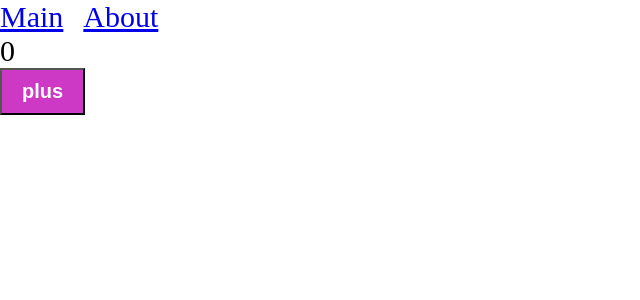
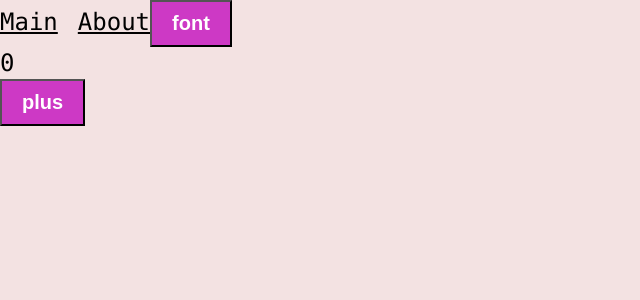
Before and after one commit to alexDose/prodReact, a React app: page / in a window 1280 px wide. Shown: the top 300 px of the page, without its empty margins (0-640 px from the left). Built offline with nearby package versions, Linux system fonts and the light colour scheme.

Commit message:
add Context, localStorage, decomposition

```diff
--- a/src/App.tsx
+++ b/src/App.tsx
@@ -1,15 +1,21 @@
-import React from 'react';
-import './index.scss'
+import React, {Suspense} from 'react';
+import './styles/index.scss'
 import {Link, Route, Routes} from "react-router-dom";
 import {MainPageAsync} from './pages/MainPage/MainPage.async';
 import {AboutPageAsync} from "./pages/AboutPage/AboutPage.async";
-import { Suspense } from 'react';
+import styles from './components/Counter.module.scss'
+import {UseTheme} from "./theme/useTheme";
+
 
 const App = () => {
+    const {theme, toggleTheme} = UseTheme()
+
     return (
-        <div className={'app'}>
+        <div className={`app ${theme}`}>
             <Link to={'/'}>Main</Link>
             <Link to={'/about'}>About</Link>
+            <button className={styles.btn} onClick={toggleTheme}>font
+            </button>
             <Suspense fallback={<div>Loading...</div>}>
                 <Routes>
                     <Route path={'/'} element={<MainPageAsync/>}/>
--- a/src/index.scss
+++ /dev/null
@@ -1,13 +0,0 @@
-* {
-  padding: 0;
-  margin: 0;
-  box-sizing: border-box;
-}
-
-.app {
-  font-size: 30px;
-
-  a + a {
-    margin-left: 20px;
-  }
-}
--- a/src/index.tsx
+++ b/src/index.tsx
@@ -1,10 +1,13 @@
 import {render} from "react-dom";
 import App from "./App";
 import {BrowserRouter} from "react-router-dom";
+import ThemeProvider from "./theme/ThemeProvider";
 
 render(
     <BrowserRouter>
-        <App/>
+        <ThemeProvider>
+            <App/>
+        </ThemeProvider>
     </BrowserRouter>,
     document.getElementById('root')
 )
--- /dev/null
+++ b/src/styles/index.scss
@@ -0,0 +1,28 @@
+@import 'reset';
+@import 'variables/global';
+@import 'themes/normal';
+@import 'themes/dark';
+
+
+* {
+  padding: 0;
+  margin: 0;
+  box-sizing: border-box;
+}
+
+.app {
+  font: var(--font-l);
+
+  background-color: var(--bg-color);
+  color: var(--primary-color);
+
+  min-height: 100vh;
+
+  a {
+    color: var(--primary-color)
+  }
+
+  a + a {
+    margin-left: 20px;
+  }
+}
--- /dev/null
+++ b/src/styles/themes/dark.scss
@@ -0,0 +1,6 @@
+.app.dark {
+  --bg-color: #2a4097;
+
+  --primary-color: #0cbd06;
+  --secondary-color: #15ff0d;
+}
--- /dev/null
+++ b/src/styles/themes/normal.scss
@@ -0,0 +1,6 @@
+:root {
+  --bg-color: #f3e2e2;
+
+  --primary-color: #000;
+  --secondary-color: #4e3c3c;
+}
--- /dev/null
+++ b/src/styles/variables/global.scss
@@ -0,0 +1,11 @@
+:root {
+  --font-family-main: Consolas, 'Time New Roman', Serif;
+
+  --font-size-m: 16px;
+  --font-line-m: 24px;
+  --font-m: var(--font-size-m) / var(--font-line-m) var(--font-family-main);
+
+  --font-size-l: 24px;
+  --font-line-l: 32px;
+  --font-l: var(--font-size-l) / var(--font-line-l) var(--font-family-main);
+}
--- /dev/null
+++ b/src/theme/ThemeContext.tsx
@@ -0,0 +1,17 @@
+import React, {createContext} from 'react';
+
+export enum Theme {
+    LIGHT = 'light',
+    DARK = 'dark'
+}
+
+export interface ThemeContextProps {
+    theme?: Theme
+    setTheme?: (theme: Theme) => void
+}
+
+export const ThemeContext = createContext<ThemeContextProps>({})
+
+export const LOCAL_STORAGE_THEME_KEY = 'theme'
+
+export default ThemeContext;
--- /dev/null
+++ b/src/theme/ThemeProvider.tsx
@@ -0,0 +1,21 @@
+import React, {FC, useMemo, useState} from 'react';
+import {LOCAL_STORAGE_THEME_KEY, Theme, ThemeContext} from "./ThemeContext";
+
+const defaultTheme = localStorage.getItem(LOCAL_STORAGE_THEME_KEY) as Theme || Theme.LIGHT
+
+const ThemeProvider: FC = ({children}) => {
+    const [theme, setTheme] = useState<Theme>(defaultTheme)
+
+    const defaultProps = useMemo(() => ({
+        theme: theme,
+        setTheme: setTheme
+    }), [theme])
+
+    return (
+        <ThemeContext.Provider value={defaultProps}>
+            {children}
+        </ThemeContext.Provider>
+    );
+};
+
+export default ThemeProvider;
--- /dev/null
+++ b/src/theme/useTheme.ts
@@ -0,0 +1,19 @@
+import ThemeContext, {LOCAL_STORAGE_THEME_KEY, Theme} from "./ThemeContext";
+import {useContext} from "react";
+
+interface UseThemeResult {
+    toggleTheme: () => void
+    theme: Theme
+}
+
+export const UseTheme = (): UseThemeResult => {
+    const {theme, setTheme} = useContext(ThemeContext)
+
+    const toggleTheme = () => {
+        const newTheme = theme === Theme.DARK ? Theme.LIGHT : Theme.DARK
+        setTheme(newTheme)
+        localStorage.setItem(LOCAL_STORAGE_THEME_KEY, newTheme)
+    }
+
+    return {theme, toggleTheme}
+};
```
Also changed, not shown: src/styles/reset.scss (added).
